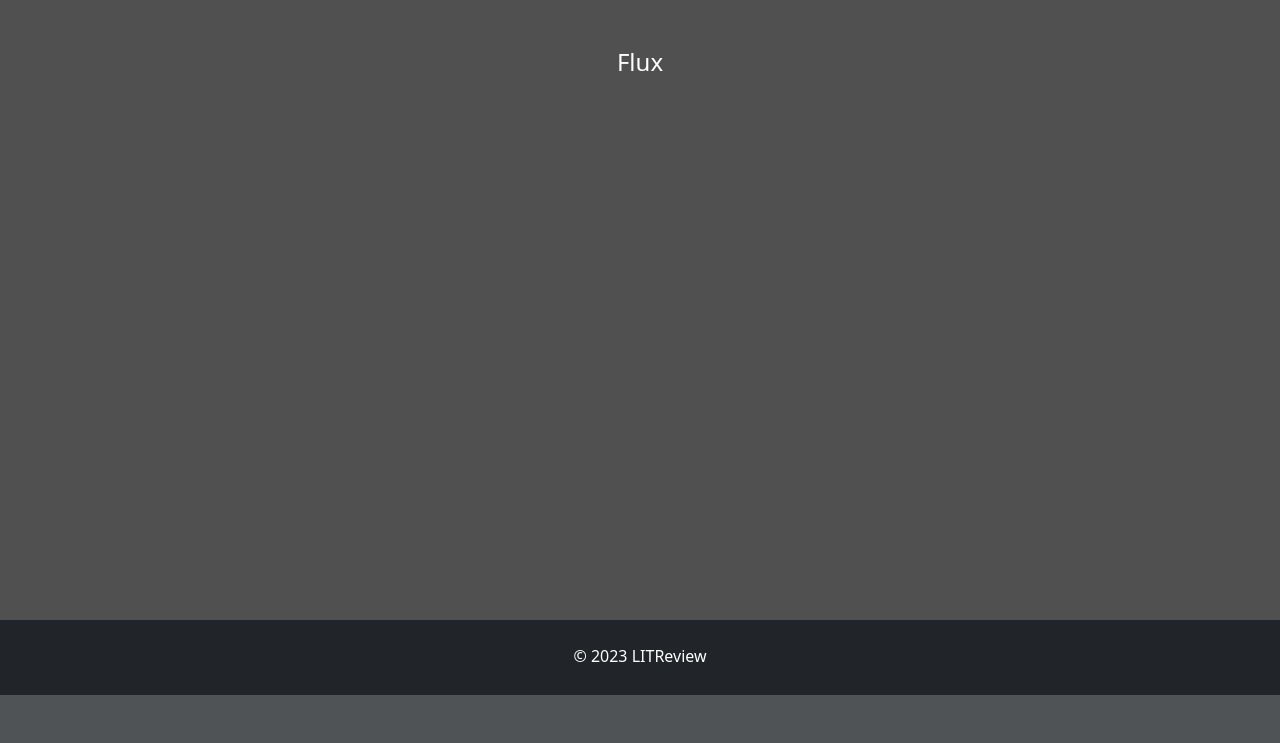
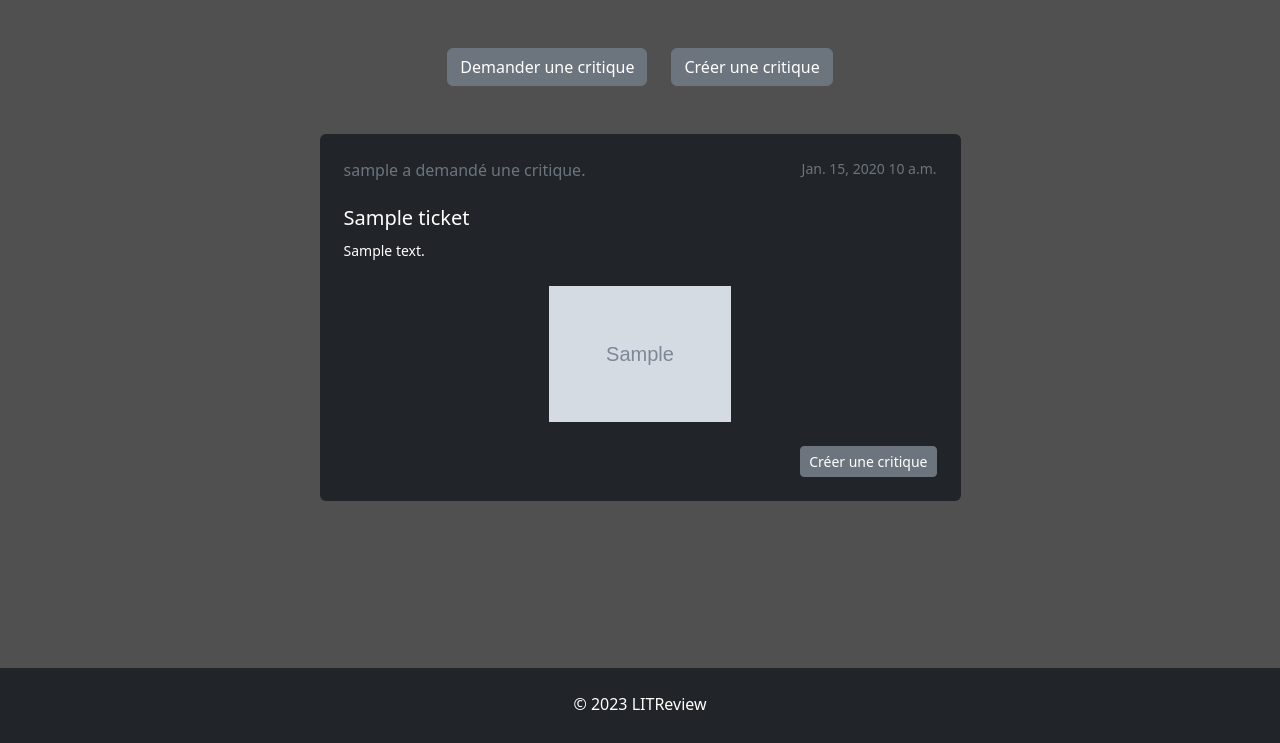
Before and after one commit to romansainthilaire/lit_review, a Django app: template reviews/templates/reviews/feed.html in a window 1280 px wide. Shown: the part 105-848 px from the top of the page. Before the commit the page ends 800 px from the top, so only its background shows below. Run offline with Django 3.2, Linux system fonts and the light colour scheme; the template is opened without the code that fills it: most values are stand-ins (such as "Sample title", 1, 10 or a date in 2020); grey boxes marked "Sample" are stand-in pictures; some libraries are stand-ins or nearby versions.

Commit message:
add create ticket

```diff
--- a/accounts/templates/accounts/login_form.html
+++ b/accounts/templates/accounts/login_form.html
@@ -36,7 +36,7 @@
             {% csrf_token %}
             {% bootstrap_form form bound_css_class="" %}
             <div class="text-center text-lg-end">
-                <button class="btn btn-secondary mt-4 mb-5" type="submit">Connexion</button>
+                <button class="btn btn-secondary mt-4" type="submit">Connexion</button>
             </div>
         </form>
     </div>
--- a/accounts/templates/accounts/registration_form.html
+++ b/accounts/templates/accounts/registration_form.html
@@ -13,8 +13,8 @@
             {% csrf_token %}
             {% bootstrap_form form bound_css_class="" %}
             <div class="text-end">
-                <a class="btn btn-secondary mt-4 mb-5 me-2" href="{% url 'login' %}">Retourner</a>
-                <button class="btn btn-secondary mt-4 mb-5" type="submit">S'inscrire</button>
+                <a class="btn btn-secondary mt-4 me-3" href="{% url 'login' %}">Retourner</a>
+                <button class="btn btn-secondary mt-4" type="submit">S'inscrire</button>
             </div>
         </form>
     </div>
--- a/reviews/models.py
+++ b/reviews/models.py
@@ -8,6 +8,7 @@ class Ticket(models.Model):
     description = models.TextField(max_length=2048, blank=True)
     user = models.ForeignKey(to=settings.AUTH_USER_MODEL, on_delete=models.CASCADE)
     image = models.ImageField(null=True, blank=True, upload_to="book_covers")
+    time_created = models.DateTimeField(auto_now_add=True)
 
 
 class Subscription(models.Model):
--- a/reviews/templates/reviews/feed.html
+++ b/reviews/templates/reviews/feed.html
@@ -6,8 +6,44 @@
 {% block content %}
 
 <div class="row justify-content-center">
-    <div class="col-sm-9 col-md-7 col-lg-6 col-xl-5 col-xxl-4">
-        <h4 class="text-center text-white mb-4">Flux</h4>
+    <div class="col-md-9 col-lg-8 col-xl-7 col-xxl-6">
+
+        <div class="d-flex justify-content-center mb-5">
+            <a href="{% url 'create_ticket' %}" class="btn btn-secondary me-4">Demander une critique</a>
+            <a href="" class="btn btn-secondary">Créer une critique</a>
+        </div>
+
+        {% for ticket in tickets %}
+
+        <div class="bg-dark rounded p-4 mb-4">
+            <div class="d-flex justify-content-between text-secondary">
+                {% if ticket.user == user %}
+                <small>Vous avez demandé une critique.</small>
+                {% else %}
+                {{ ticket.user.username }} a demandé une critique.
+                {% endif %}
+                <small class="ms-4">{{ ticket.time_created|date }} {{ ticket.time_created|time }}</small>
+            </div>
+            <h5 class="text-white mt-4">{{ ticket.title }}</h5>
+            {% if ticket.description %}
+            <p class="text-white"><small>{{ ticket.description }}</small></p>
+            {% endif %}
+            {% if ticket.image %}
+            <div class="row justify-content-center mt-4">
+                <div class="col-8 col-sm-5 col-lg-4">
+                    <img class="img-fluid" src="{{ ticket.image.url }}" alt="">
+                </div>
+            </div>
+            {% endif %}
+            {% if user != ticket.user %}
+            <p class="text-end mt-4 mb-0">
+                <a class="btn btn-sm btn-secondary" href="">Créer une critique</a>
+            </p>
+            {% endif %}
+        </div>
+
+        {% endfor %}
+
     </div>
 </div>
 
--- a/reviews/templates/reviews/subscriptions.html
+++ b/reviews/templates/reviews/subscriptions.html
@@ -55,7 +55,7 @@
 <div class="row justify-content-center">
     <div class="col-sm-9 col-md-7 col-lg-6 col-xl-5 col-xxl-4">
         <h5 class="text-center text-white mt-5 mb-4">Abonnés</h5>
-        <table class="table table-dark table-striped mb-5">
+        <table class="table table-dark table-striped">
             <tbody>
                 {% for subscription in user.followed_by.all %}
                 <tr>
--- a/reviews/urls.py
+++ b/reviews/urls.py
@@ -4,6 +4,7 @@ from reviews import views
 
 urlpatterns = [
     path("flux/", views.feed, name="feed"),
+    path("ticket/nouveau/", views.create_ticket, name="create_ticket"),
     path("abonnements/", views.subscriptions, name="subscriptions"),
     path("desabonner/<int:followed_user_id>/", views.unsubscribe, name="unsubscribe"),
 ]
--- a/templates/base.html
+++ b/templates/base.html
@@ -42,11 +42,11 @@
                     <img id="logo" src="{% static 'img/logo.png' %}" alt="logo">
                     LITReview
                 </a>
+                {% if user.is_authenticated %}
                 <button class="navbar-toggler" type="button" data-bs-toggle="collapse" data-bs-target="#navbar">
                     <span class="navbar-toggler-icon"></span>
                 </button>
                 <div class="collapse navbar-collapse" id="navbar">
-                    {% if user.is_authenticated %}
                     <ul class="navbar-nav me-auto mb-2 mb-lg-0">
                         <li>
                             <a class="nav-link me-2" href="{% url 'feed' %}">Flux</a>
@@ -60,8 +60,8 @@
                     </ul>
                     <p class="text-white mt-3 me-4">Connecté : {{ user.username }}</p>
                     <a class="btn btn-secondary me-3 my-2" href="{% url 'logout' %}">Déconnexion</a>
-                    {% endif %}
                 </div>
+                {% endif %}
             </div>
         </nav>
         <div class="container mt-5">
@@ -70,7 +70,7 @@
         </div>
     </div>
 
-    <footer class="bg-dark">
+    <footer class="bg-dark mt-5">
         <p class="text-white text-center pt-4">&copy; <span>{% now "Y" %}</span> LITReview</p>
     </footer>
 
```
Also changed, not shown: reviews/forms.py (+20 -0 lines), reviews/templates/reviews/create_ticket_form.html (added, +24 -0 lines), reviews/views.py (+27 -3 lines), reviews/migrations/0002_ticket_time_created.py (added).
